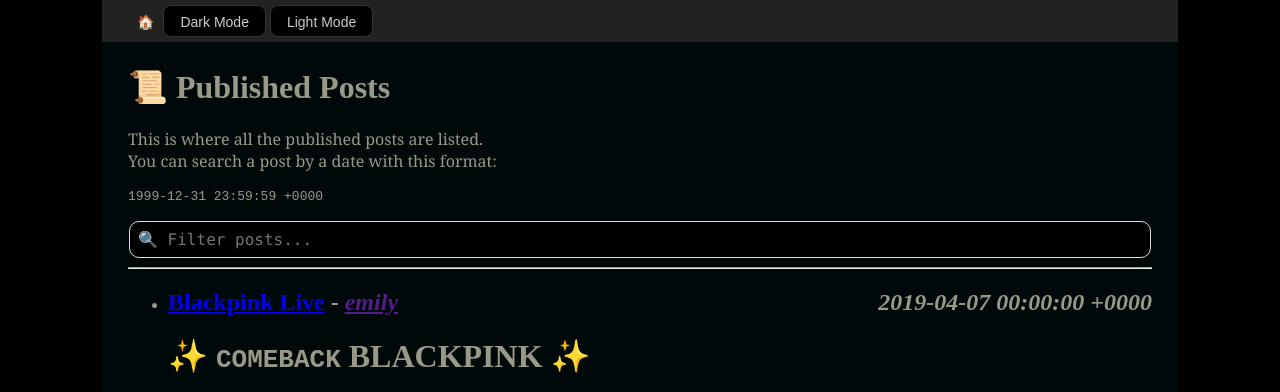
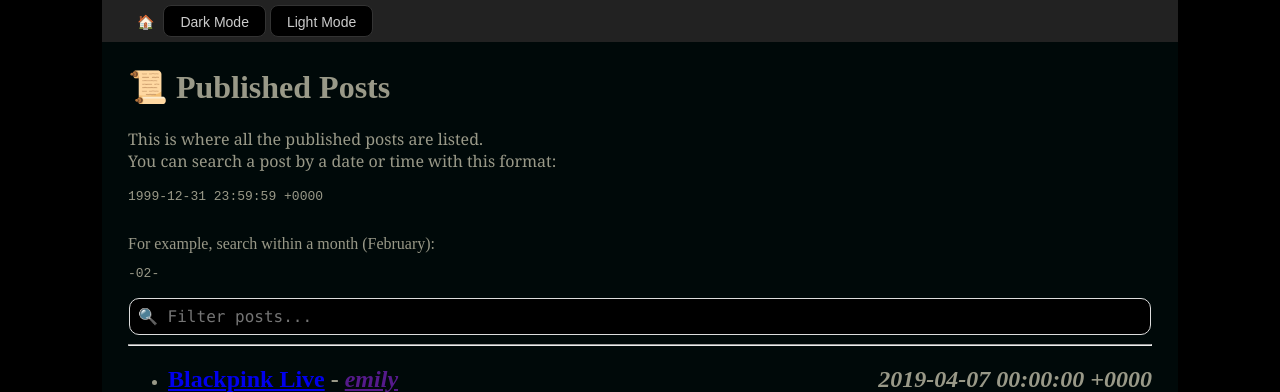
Before and after one commit to torresjrjr/torresjrjr.github.io, a Jekyll site: the page built from blog.html, in a window 1280 px wide and 900 px high, cut to the strip 0-392 px from the top of the window. Built offline with Jekyll 4.4.1, drawn with Linux system fonts in a browser that asks for light colours.

Commit message:
Update blog.html

```diff
--- a/blog.html
+++ b/blog.html
@@ -5,7 +5,10 @@
 <h1>📜 Published Posts</h1>
 <p>
   This is where all the published posts are listed.<br>
-  You can search a post by a date with this format: <pre>1999-12-31 23:59:59 +0000</pre>
+  You can search a post by a date or time with this format:
+  <pre>1999-12-31 23:59:59 +0000</pre><br>
+  For example, search within a month (February):
+  <pre>-02-</pre>
 </p>
 
 <div style="padding: 1px;">
```
